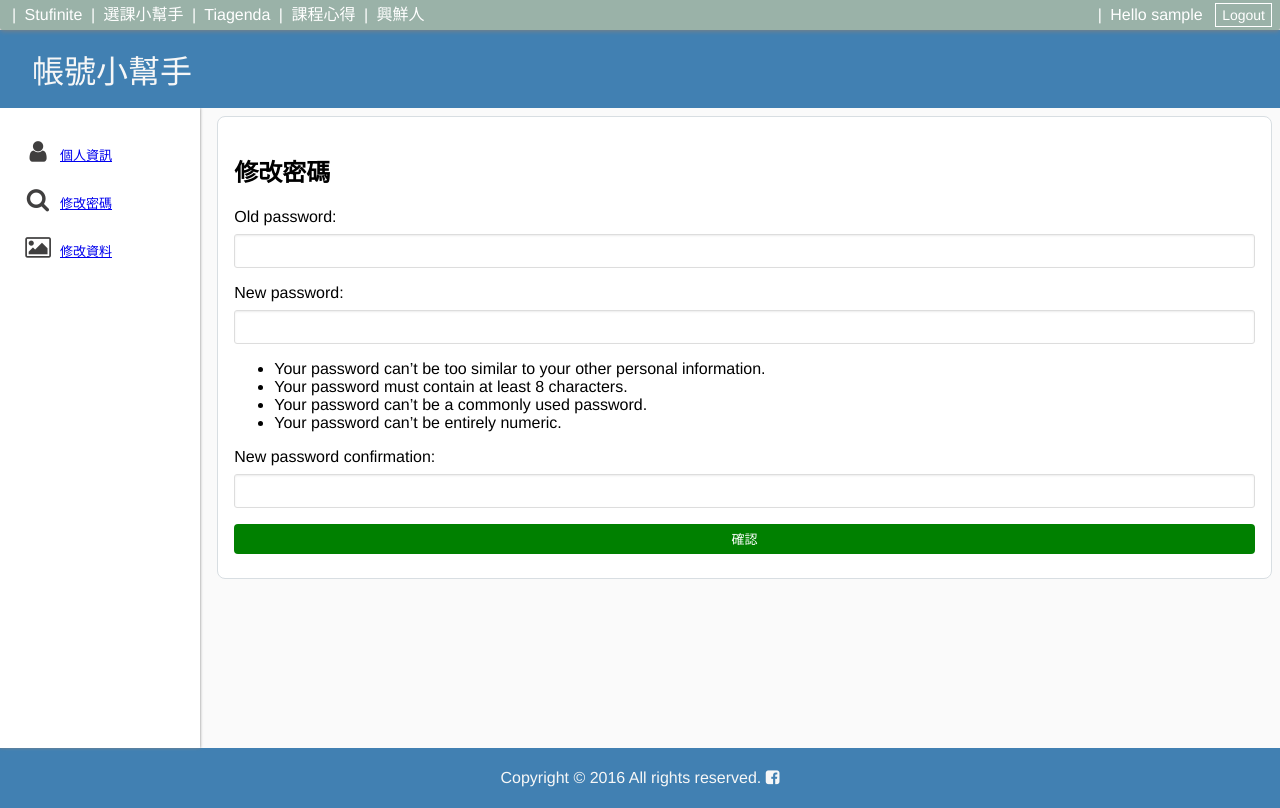
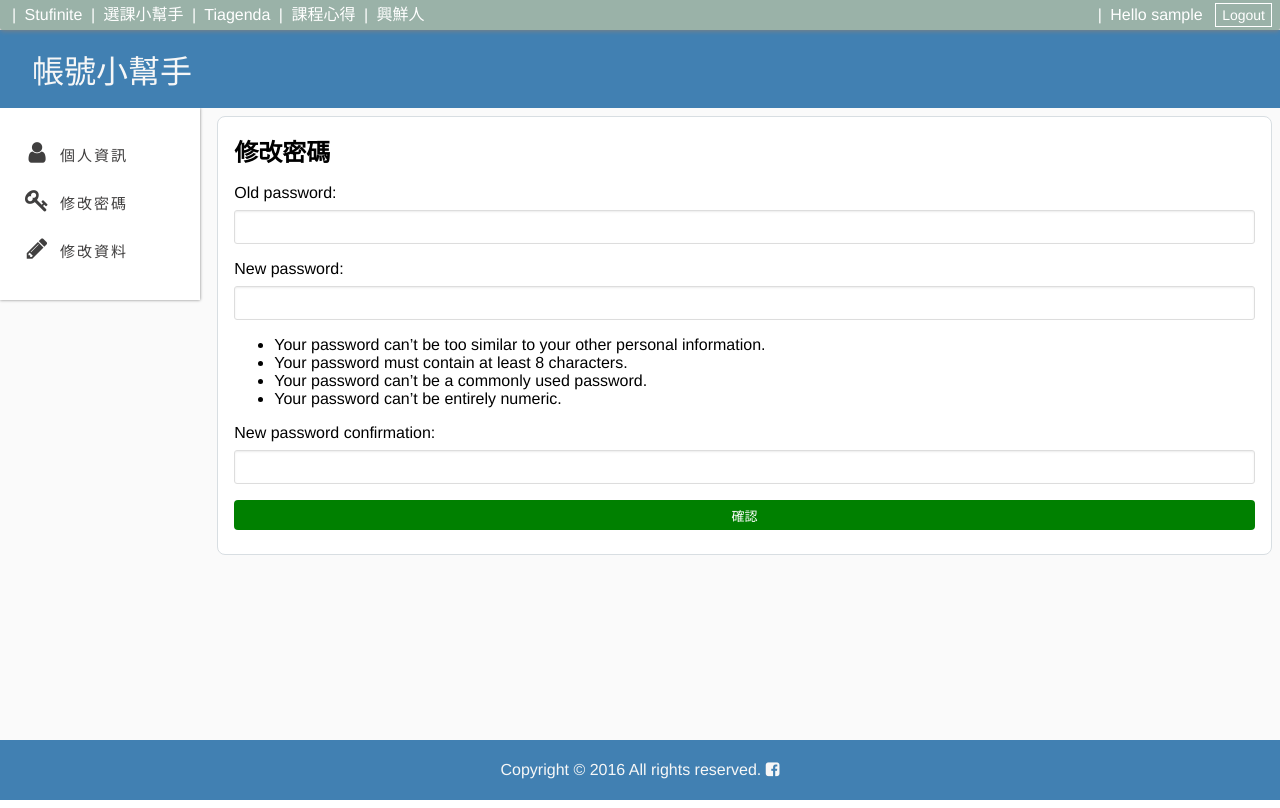
Before and after one commit to Stufinite/userpool, a Django app: page /accounts/profile/password in a window 1280 px wide. Run offline with Django 3.2, Linux system fonts and the light colour scheme; the visitor is signed in with stand-in values (Sample User, id 1); some libraries are stand-ins or nearby versions.

Commit message:
Stylesheet adjustment

```diff
--- a/login/templates/profile/base.html
+++ b/login/templates/profile/base.html
@@ -15,8 +15,8 @@
       <section class='stufinite-app-sidebar-container'>
           <ul class='stufinite-app-sidebar'>
               <li><i class="fa fa-user"></i><a href="/accounts/profile/">個人資訊</a></li>
-              <li><i class='fa fa-search'></i><a href="/accounts/profile/password">修改密碼</a></li>
-              <li><i class='fa fa-picture-o'></i><a href="/accounts/profile/edit">修改資料</a></li>
+              <li><i class='fa fa-key'></i><a href="/accounts/profile/password">修改密碼</a></li>
+              <li><i class='fa fa-pencil'></i><a href="/accounts/profile/edit">修改資料</a></li>
           </ul>
       </section>
       {% block profile_content %}
--- a/static/login/css/profile.css
+++ b/static/login/css/profile.css
@@ -8,6 +8,8 @@
 
 .stufinite-profile-container h1 {
     text-align: left;
+    padding: 0;
+    margin: 0;
 }
 
 .stufinite-profile-menu {
--- a/static/stufinite/css/components.css
+++ b/static/stufinite/css/components.css
@@ -2,36 +2,51 @@
     box-sizing: border-box;
     font-family: Helvetica, sans-serif;
 }
-html,
-body
-{
-  overflow-x: hidden;
+
+html {
     margin: 0!important;
     padding: 0!important;
+    height: 100%;
+}
+
+body {
+    margin: 0!important;
+    padding-bottom: 64px;
+    min-height: 100%;
+}
+
+html, body {
+    position: relative;
+    overflow-x: hidden;
     min-width: 768px;
-  min-height: 100%;
     background-color: #FAFAFA;
 }
+
 footer {
+    position: absolute;
+    bottom: 0;
+    width: 100%;
     height: 60px;
     background-color: #4180B2;
     color: #F7F7F7;
     text-align: center;
     line-height: 60px;
 }
+
 footer a {
     color: #F7F7F7;
 }
-.stufinite-app-container
-{
+
+.stufinite-app-container {
     min-width: 768px;
-  min-height: 100%;
     width: 100%;
 }
+
 .stufinite-app-content {
     min-height: 100%;
     width: 100%;
 }
+
 .stufinite-btn {
     margin-left: 8px;
     height: 24px;
@@ -39,5 +54,4 @@ footer a {
     background-color: transparent;
     color: #FFFFFF;
     font-size: 14px;
-
 }
--- a/static/stufinite/css/sidebar.css
+++ b/static/stufinite/css/sidebar.css
@@ -1,15 +1,12 @@
 .stufinite-app-sidebar-container {
   display: inline-block;
   width: 200px;
-  height: 100%;
   background-color: white;
   vertical-align: top;
 }
 .stufinite-app-sidebar {
   margin: 0;
   padding: 24px 16px 24px 16px;
-  min-height: 640px;
-  height: 100%;
   box-shadow: 0px 0px 3px grey;
   list-style: none;
 }
@@ -17,7 +14,9 @@
   padding-left: 8px;
   height: 48px;
   color: #403F3F;
-  font-size: 13px;
+  font-size: 15px;
+  font-weight: lighter;
+  letter-spacing: 2px;
   line-height: 48px;
 }
 .stufinite-app-sidebar li i {
@@ -26,3 +25,7 @@
   text-align: center;
   font-size: 24px;
 }
+.stufinite-app-sidebar li a {
+  color: #403F3F;
+  text-decoration: none;
+}
```
Lines whose indentation alone changed are shown as unchanged.
